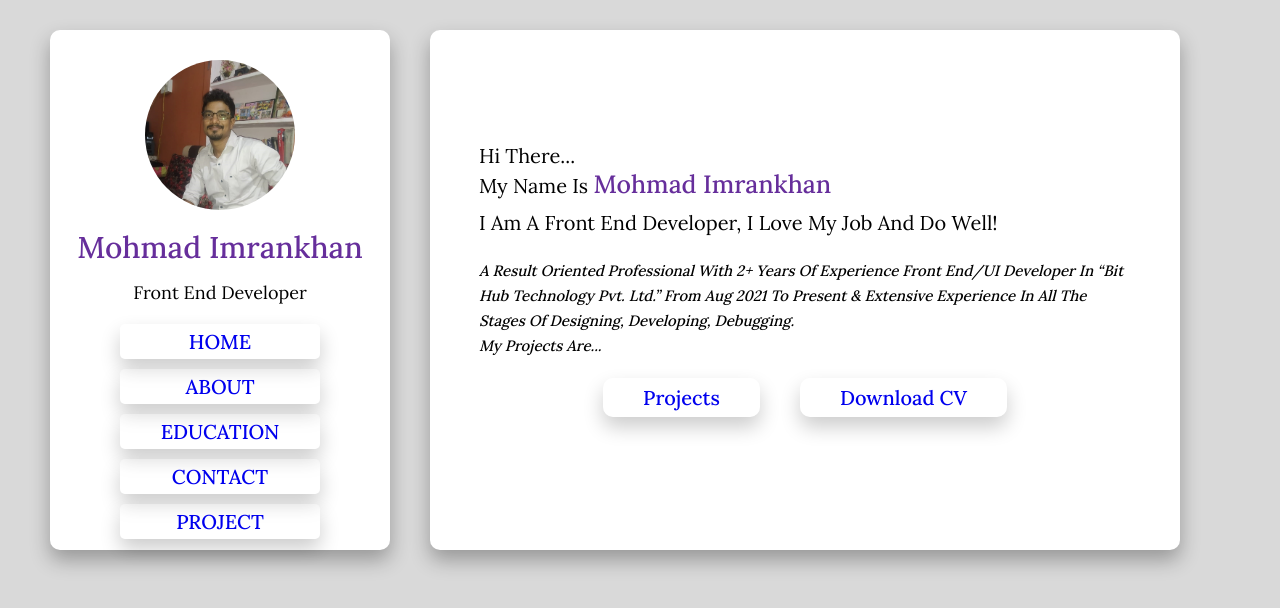
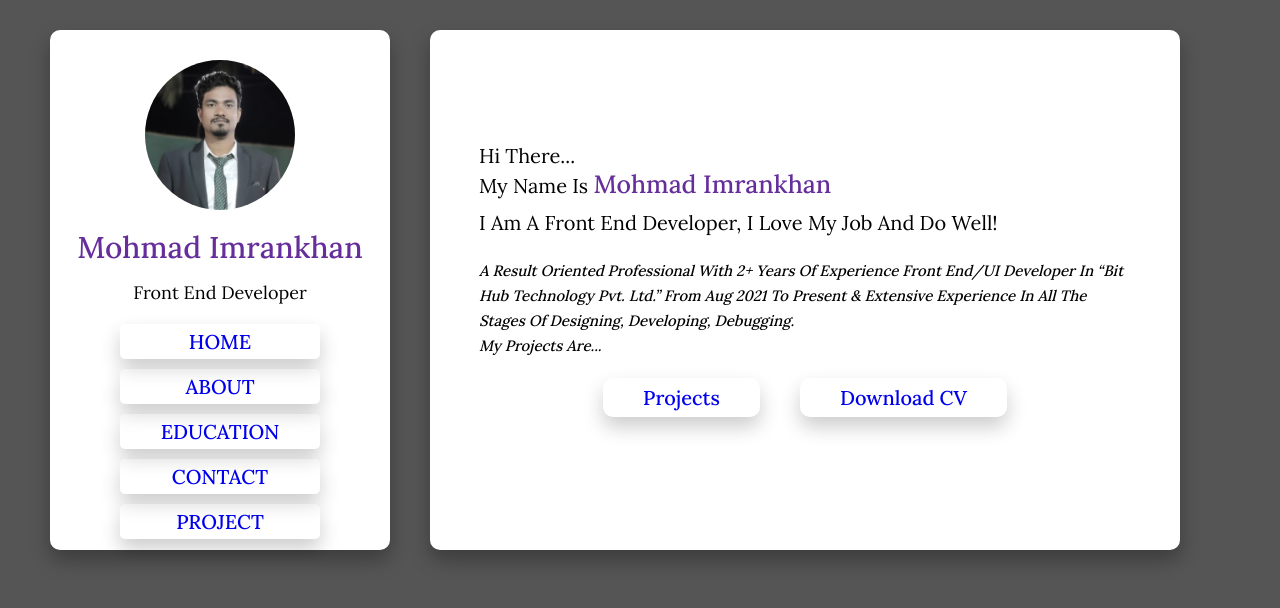
Before and after one commit to pathanimran4373/khan-portfolio, a React (Create React App) app: page / in a window 1280 px wide. Shown: the top 608 px of the page. Built offline with nearby package versions, Linux system fonts and the light colour scheme; a web font is replaced by a local one.

Commit message:
profile photo change

```diff
--- a/src/index.css
+++ b/src/index.css
@@ -27,7 +27,8 @@ html {
 
 body {
   padding-left: 30rem;
-  background-color: var(--bodycolor);
+  /* background-color: var(--bodycolor); */
+  background-color: #555;
 }
 
 section {
```
Also changed, not shown: src/assets/new_img1.jpg, 1 other file (tests, documents, lock files or other folders).
